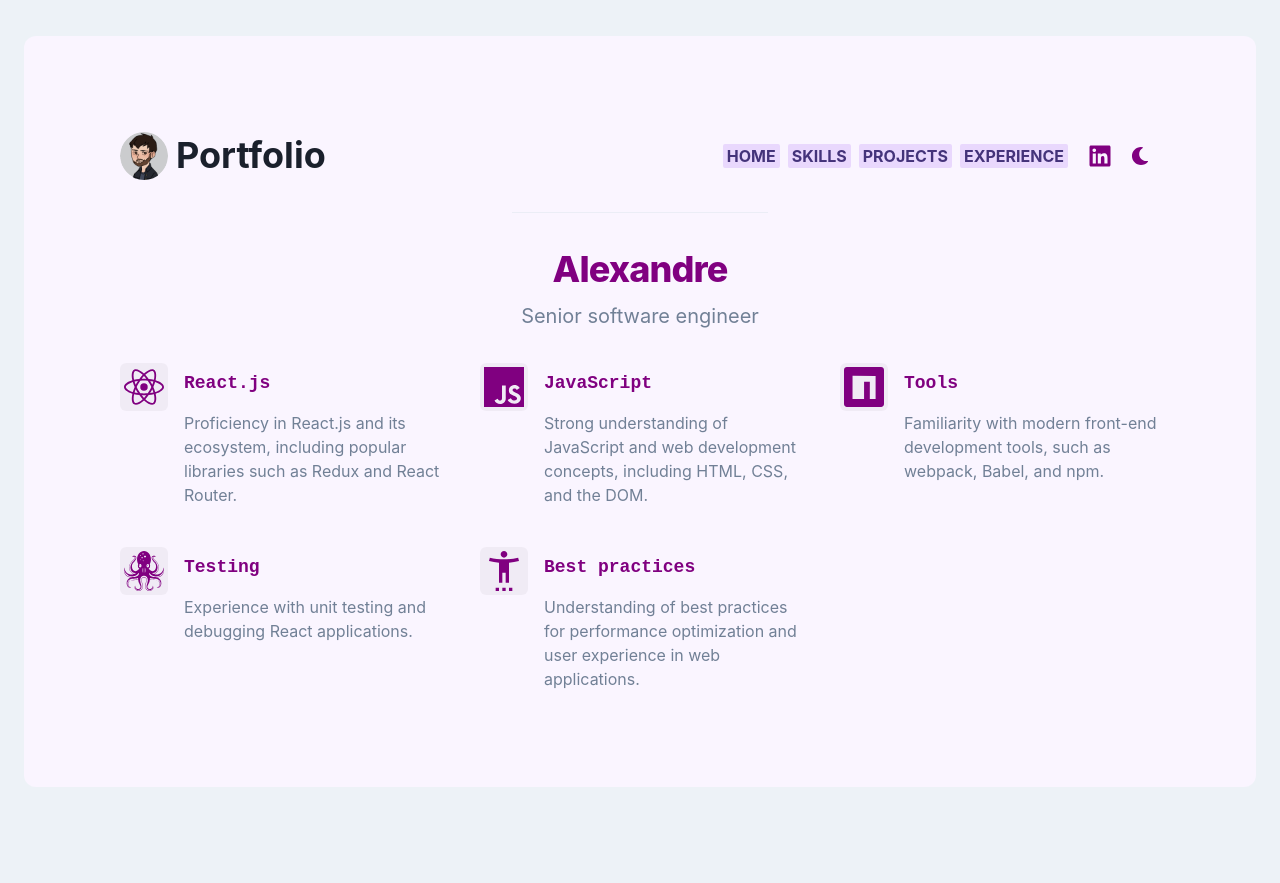
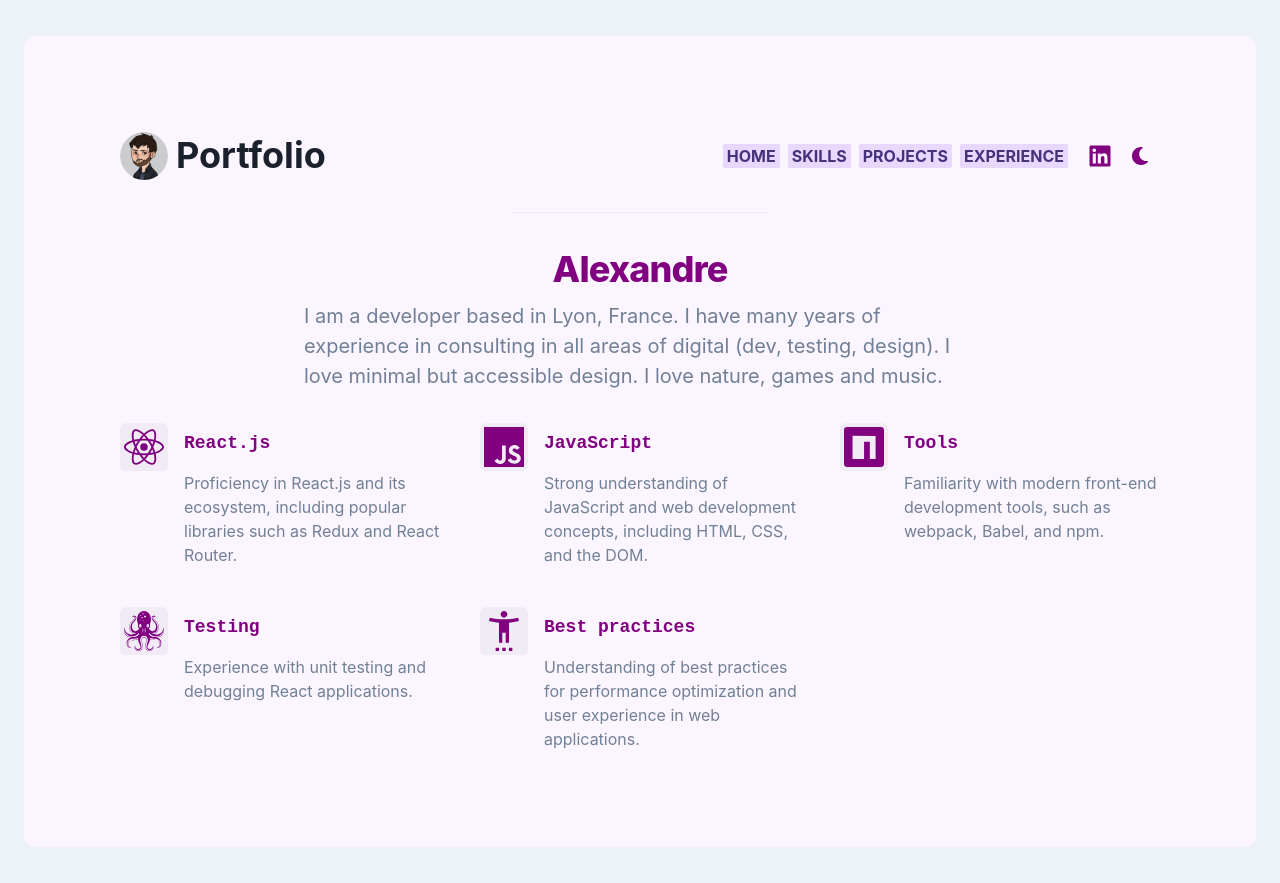
Before and after one commit to alpliar/portfolio, a Next.js app: page / in a window 1280 px wide. Before the commit the page ends 823 px from the top, so only its background shows below. Built offline with nearby package versions, Linux system fonts and the light colour scheme.

Commit message:
feature: add personal description to homepage

```diff
--- a/pages/index.tsx
+++ b/pages/index.tsx
@@ -10,7 +10,9 @@ export default function Home() {
       <PageLayout
         tabName="Home"
         title="Alexandre"
-        subtitle="Senior software engineer"
+        subtitle="I am a developer based in Lyon, France.
+          I have many years of experience in consulting in all areas of digital (dev, testing, design).
+          I love minimal but accessible design. I love nature, games and music."
       >
         <SimpleGrid columns={{ base: 1, md: 3 }} gap={10}>
           <Feature title="React.js" icon={SiReact}>
```
